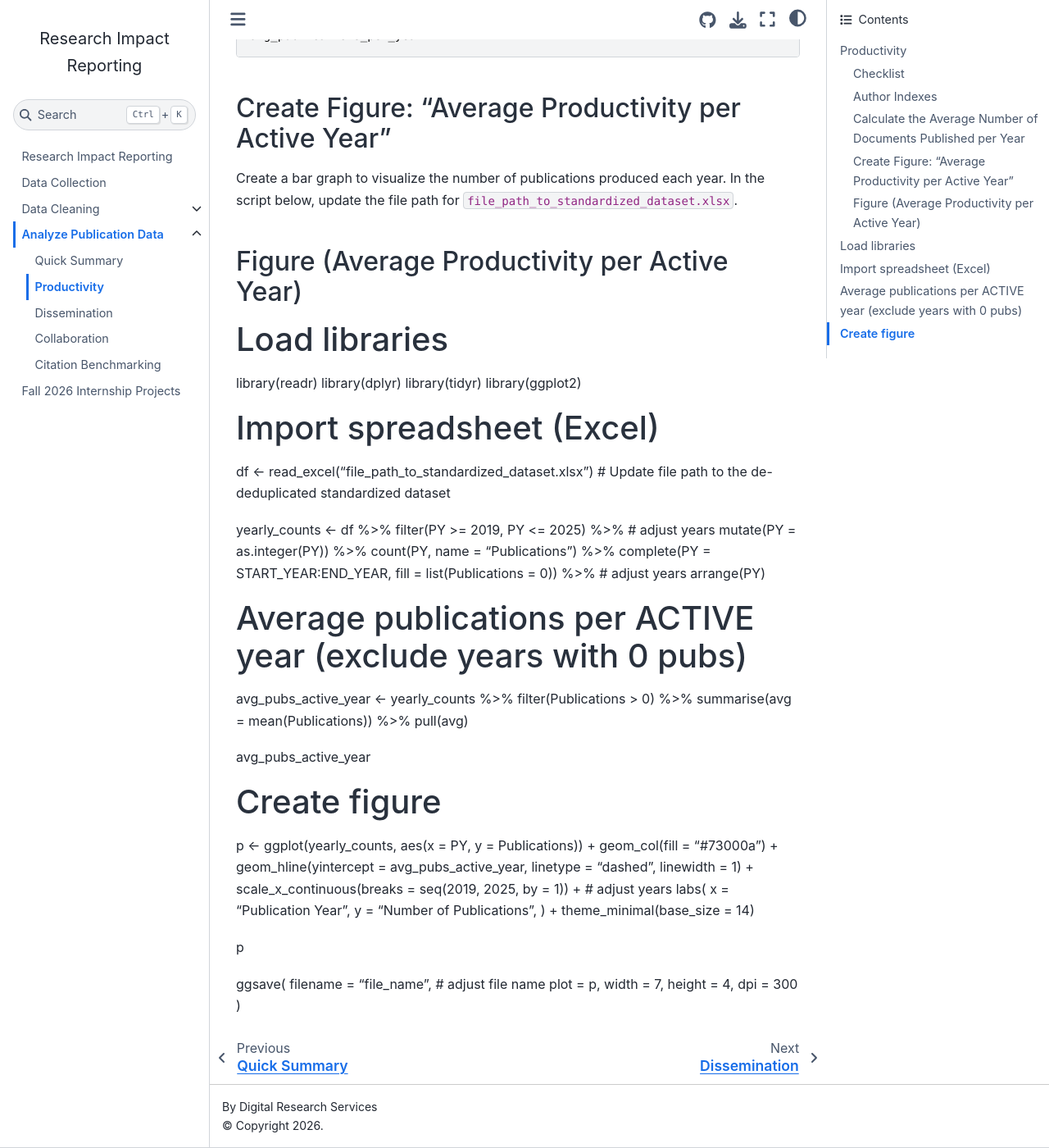
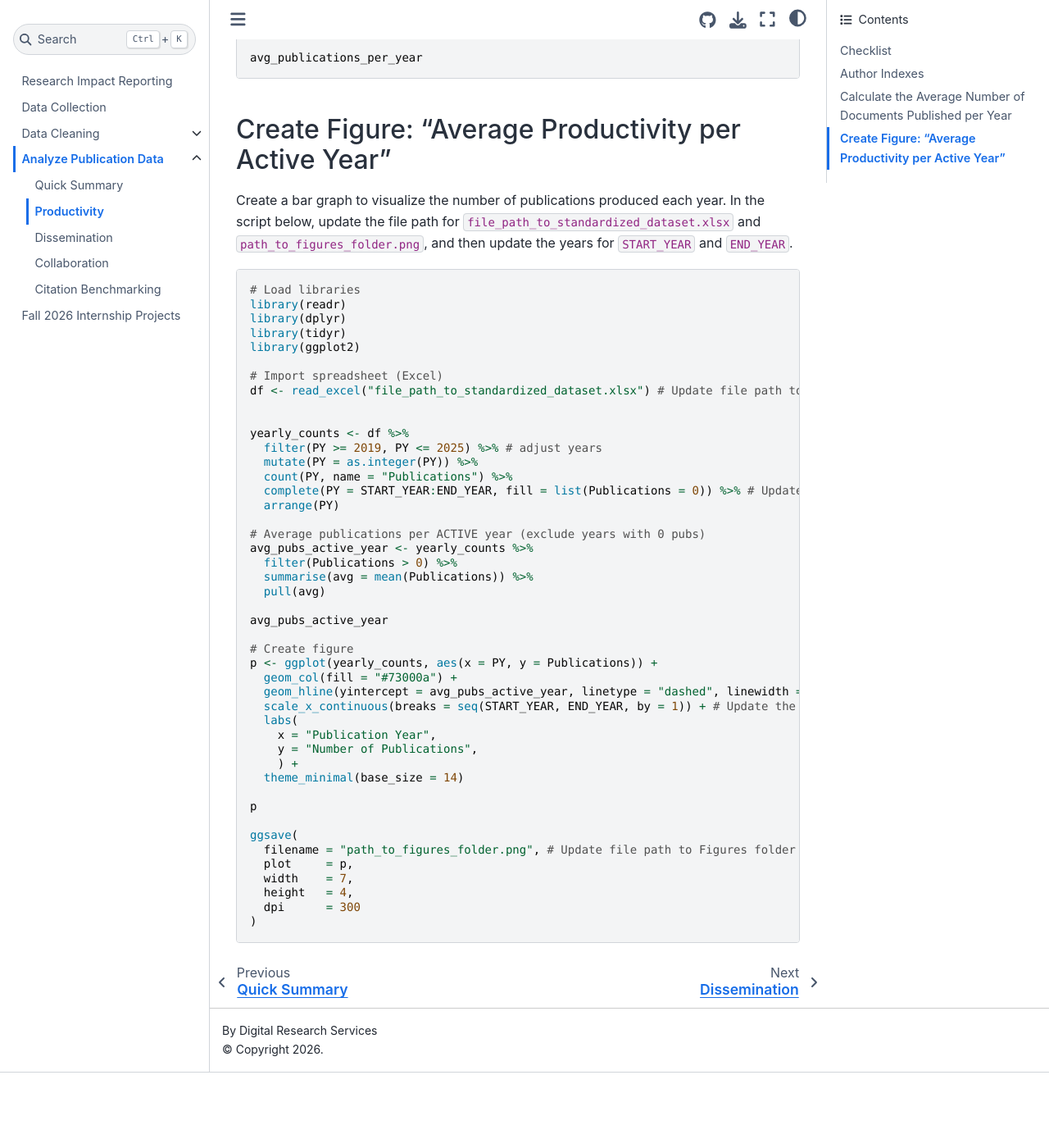
Before and after one commit to vvlooking/research-impact, a Jupyter Book: the page built from website/analyze-data-productivity.md, in a window 1280 px wide and 1400 px high, scrolled down 2451 px. Shown: the whole window at 82% size. Built offline with Jupyter Book 1.0.4 settings and Sphinx 7.4.7 and the Sphinx Book theme 1.1.4, drawn with Linux system fonts in a browser that asks for light colours; after the commit the page ends 3759 px from its top, so only the background shows below that; some of the changed text lies outside the part shown.

Commit message:
Update analyze-data-productivity.md

````diff
--- a/website/analyze-data-productivity.md
+++ b/website/analyze-data-productivity.md
@@ -91,7 +91,7 @@ print(impact$H)
 ```
 
 ## Calculate the Average Number of Documents Published per Year
-Calculate the average number of documents published per year by running the script below. Update the file path, `file_path_to_standardized_dataset.xlsx`.
+Calculate the average number of documents published per year by running the script below. Update the file paths, `path_to_standardized_dataset.xlsx` and `path_to_figures_folder.png`
 
 ```r
 # Load libraries
@@ -99,7 +99,7 @@ library(readxl)
 library(dplyr)
 
 # Import spreadsheet (Excel)
-df <- read_excel("file_path_to_standardized_dataset.xlsx") # Update file path to the de-deduplicated standardized dataset
+df <- read_excel("path_to_standardized_dataset.xlsx") # Update file path to the de-deduplicated standardized dataset
 
 pubs_per_year <- df %>%
   mutate(PY = as.integer(PY)) %>%
@@ -113,11 +113,9 @@ avg_publications_per_year
 ```
 
 ## Create Figure: "Average Productivity per Active Year"
-Create a bar graph to visualize the number of publications produced each year. In the script below, update the file path for `file_path_to_standardized_dataset.xlsx`.
+Create a bar graph to visualize the number of publications produced each year. In the script below, update the file path for `file_path_to_standardized_dataset.xlsx` and `path_to_figures_folder.png`, and then update the years for `START_YEAR` and `END_YEAR`.
 
-
-## Figure (Average Productivity per Active Year)
-
+```r
 # Load libraries
 library(readr)
 library(dplyr)
@@ -132,7 +130,7 @@ yearly_counts <- df %>%
   filter(PY >= 2019, PY <= 2025) %>% # adjust years
   mutate(PY = as.integer(PY)) %>%
   count(PY, name = "Publications") %>%
-  complete(PY = START_YEAR:END_YEAR, fill = list(Publications = 0)) %>% # adjust years
+  complete(PY = START_YEAR:END_YEAR, fill = list(Publications = 0)) %>% # Update the publication start and end years
   arrange(PY)
 
 # Average publications per ACTIVE year (exclude years with 0 pubs)
@@ -147,7 +145,7 @@ avg_pubs_active_year
 p <- ggplot(yearly_counts, aes(x = PY, y = Publications)) +
   geom_col(fill = "#73000a") +
   geom_hline(yintercept = avg_pubs_active_year, linetype = "dashed", linewidth = 1) +
-  scale_x_continuous(breaks = seq(2019, 2025, by = 1)) + # adjust years
+  scale_x_continuous(breaks = seq(START_YEAR, END_YEAR, by = 1)) + # Update the publication start and end years
   labs(
     x = "Publication Year",
     y = "Number of Publications",
@@ -157,9 +155,10 @@ p <- ggplot(yearly_counts, aes(x = PY, y = Publications)) +
 p
 
 ggsave(
-  filename = "file_name", # adjust file name
+  filename = "path_to_figures_folder.png", # Update file path to Figures folder
   plot     = p,
   width    = 7,
   height   = 4,
   dpi      = 300
 )
+```
````
